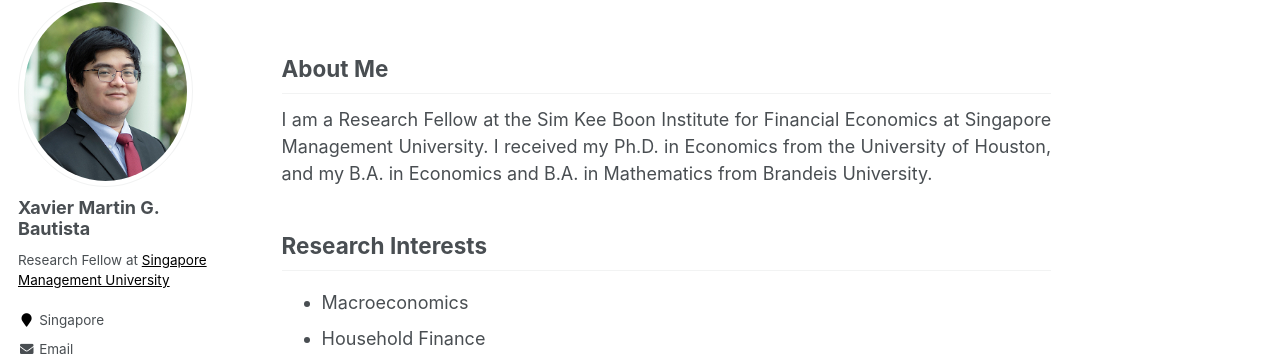
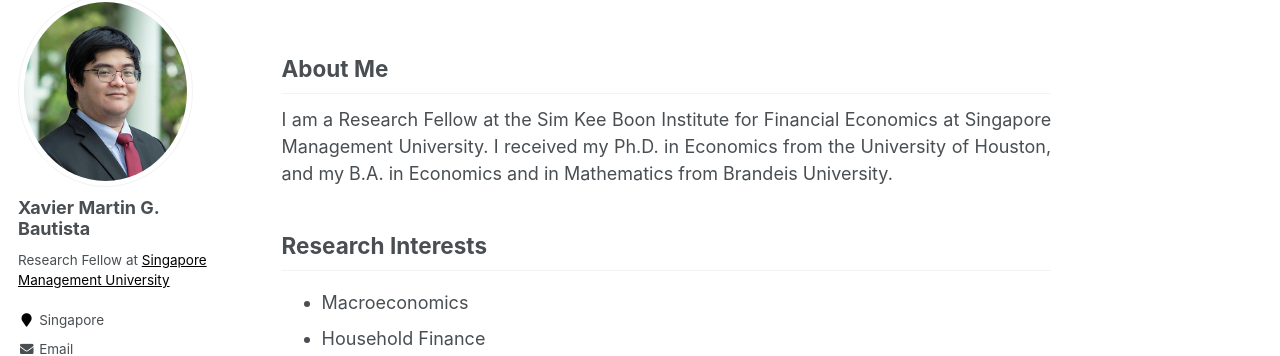
Before and after one commit to xmgbautista/xmgbautista.github.io, a Jekyll site: the page built from _pages/about.md, in a window 1280 px wide. Shown: the part 122-478 px from the top of the page. Built offline with Jekyll 4.4.1, drawn with Linux system fonts in a browser that asks for light colours.

Commit message:
Update cv

```diff
--- a/_pages/about.md
+++ b/_pages/about.md
@@ -18,7 +18,7 @@
 ## About Me
 <p style='text-align: justify;'>
 I am a Research Fellow at the Sim Kee Boon Institute for Financial Economics at Singapore Management University. I received my Ph.D. in
-Economics from the University of Houston, and my B.A. in Economics and B.A. in Mathematics from Brandeis University.
+Economics from the University of Houston, and my B.A. in Economics and in Mathematics from Brandeis University.
 </p>
 
 ## Research Interests
```
Also changed, not shown: 1 other file.
